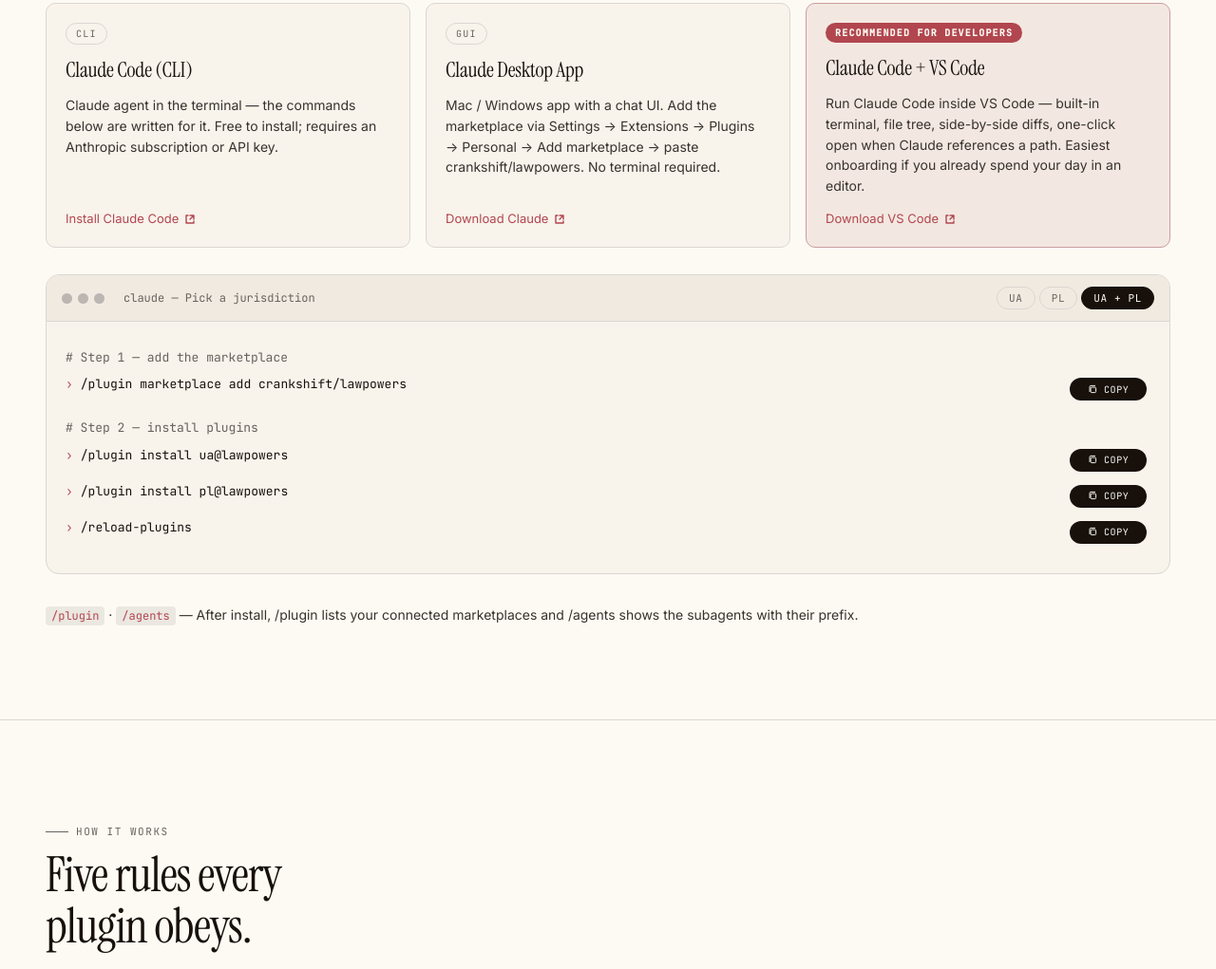
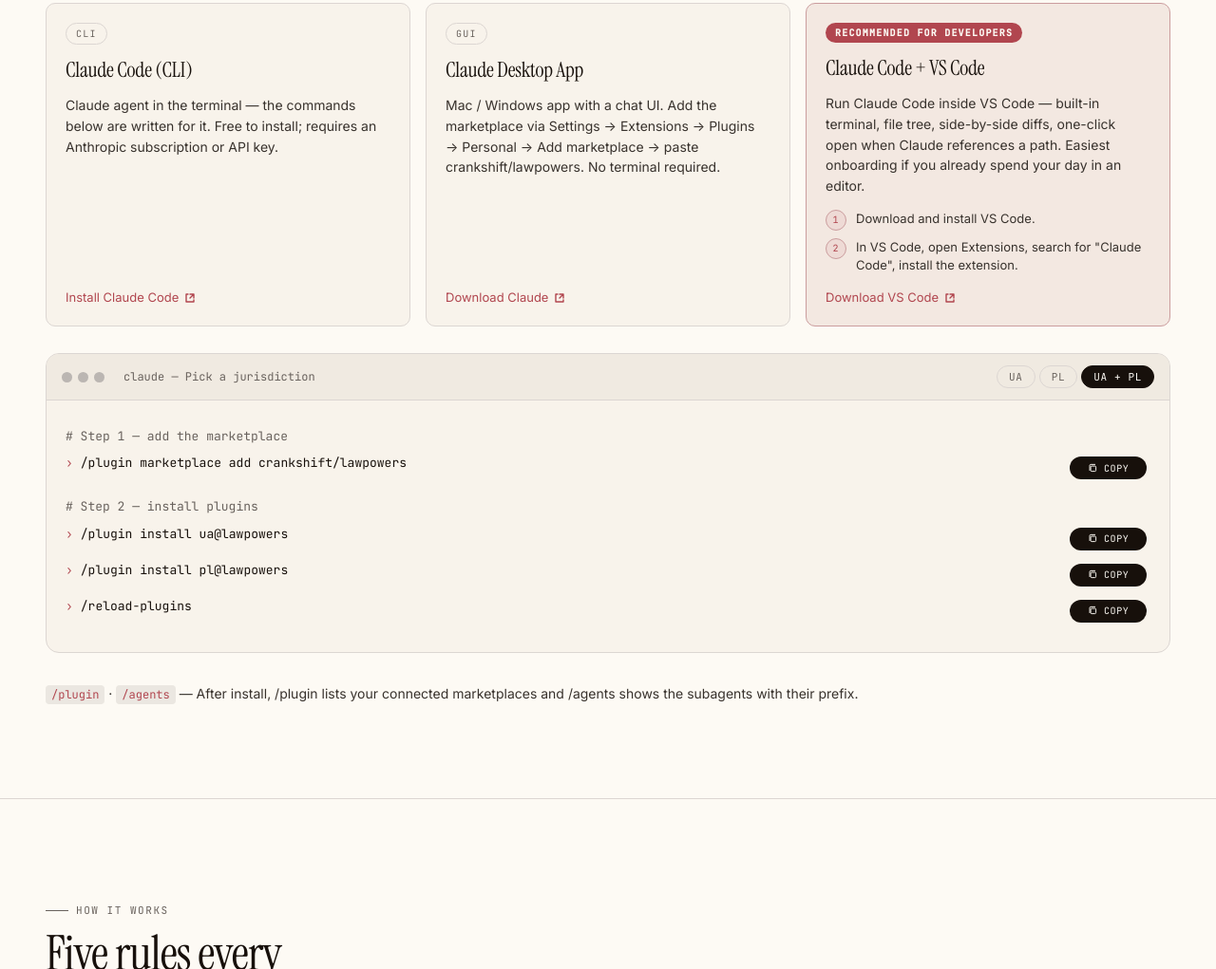
Before and after one commit to crankshift/lawpowers, an Astro site in the folder site/: page /en in a window 1280 px wide. Shown: the part 2652-3673 px from the top of the page at 95% size. Built offline with nearby package versions, Linux system fonts and the light colour scheme; Astro itself is replaced by a stand-in of ours.

Commit message:
feat(site): add explicit 2-step VS Code install instructions
The VS Code prereq card said Claude Code "runs inside VS Code" but
skipped the fact that users must install the Claude Code extension
separately after downloading VS Code. Spell out both steps so users
aren't stuck after the download.

- Add `vscode_step1` / `vscode_step2` keys in en/ua/pl.
- Render them as a numbered list inside the VS Code prereq card, before
  the "Download VS Code" CTA, so step 1 flows into the existing CTA and
  step 2 guides what to do in VS Code afterwards.

```diff
--- a/site/src/components/Install.astro
+++ b/site/src/components/Install.astro
@@ -85,6 +85,10 @@ const DEFAULT_TAB: TabKey = 'both'
           <div class="prereq-badge">{t.install.vscode_badge}</div>
           <h4>{t.install.vscode_title}</h4>
           <p>{t.install.vscode_body}</p>
+          <ol class="prereq-steps">
+            <li>{t.install.vscode_step1}</li>
+            <li>{t.install.vscode_step2}</li>
+          </ol>
           <span class="prereq-cta">
             {t.install.vscode_cta}
             <svg width="12" height="12" viewBox="0 0 12 12" fill="none" aria-hidden="true">
@@ -353,6 +357,39 @@ const DEFAULT_TAB: TabKey = 'both'
     border-radius: var(--rad-pill);
     padding: 3px 10px;
   }
+  .prereq-steps {
+    list-style: none;
+    padding: 0;
+    margin: 4px 0 0;
+    display: flex;
+    flex-direction: column;
+    gap: 8px;
+    counter-reset: prereq-step;
+  }
+  .prereq-steps li {
+    counter-increment: prereq-step;
+    display: grid;
+    grid-template-columns: 22px minmax(0, 1fr);
+    gap: 10px;
+    font-size: 13px;
+    line-height: 1.5;
+    color: var(--ink-2);
+  }
+  .prereq-steps li::before {
+    content: counter(prereq-step);
+    font-family: var(--font-mono);
+    font-size: 10px;
+    letter-spacing: 0.08em;
+    color: var(--accent);
+    border: 1px solid color-mix(in srgb, var(--accent) 40%, var(--rule));
+    border-radius: var(--rad-pill);
+    width: 22px;
+    height: 22px;
+    display: inline-grid;
+    place-items: center;
+    background: color-mix(in srgb, var(--accent) 8%, transparent);
+  }
+
   .prereq-cta {
     display: inline-flex;
     align-items: center;
--- a/site/src/locales/en.ts
+++ b/site/src/locales/en.ts
@@ -120,6 +120,9 @@ export const en = {
     vscode_title: 'Claude Code + VS Code',
     vscode_body:
       'Run Claude Code inside VS Code — built-in terminal, file tree, side-by-side diffs, one-click open when Claude references a path. Easiest onboarding if you already spend your day in an editor.',
+    vscode_step1: 'Download and install VS Code.',
+    vscode_step2:
+      'In VS Code, open Extensions, search for "Claude Code", install the extension.',
     vscode_cta: 'Download VS Code',
   },
   principles: {
--- a/site/src/locales/pl.ts
+++ b/site/src/locales/pl.ts
@@ -120,6 +120,9 @@ export const pl: Translation = {
     vscode_title: 'Claude Code + VS Code',
     vscode_body:
       'Claude Code uruchamia się wewnątrz VS Code — wbudowany terminal, drzewo plików, różnice obok siebie, klik w ścieżkę od razu otwiera plik. Najwygodniejsza opcja, jeśli na co dzień pracujesz w edytorze kodu.',
+    vscode_step1: 'Pobierz i zainstaluj VS Code.',
+    vscode_step2:
+      'W VS Code otwórz Extensions, wyszukaj „Claude Code" i zainstaluj rozszerzenie.',
     vscode_cta: 'Pobierz VS Code',
   },
   principles: {
--- a/site/src/locales/ua.ts
+++ b/site/src/locales/ua.ts
@@ -121,6 +121,9 @@ export const ua: Translation = {
     vscode_title: 'Claude Code + VS Code',
     vscode_body:
       'Claude Code запускається прямо у VS Code — вбудований термінал, дерево файлів, порівняння змін поруч, клік по шляху одразу відкриває файл. Найзручніший варіант, якщо ви щодня працюєте в редакторі коду.',
+    vscode_step1: 'Завантажте і встановіть VS Code.',
+    vscode_step2:
+      'У VS Code відкрийте Extensions, знайдіть «Claude Code» і встановіть розширення.',
     vscode_cta: 'Завантажити VS Code',
   },
   principles: {
```
